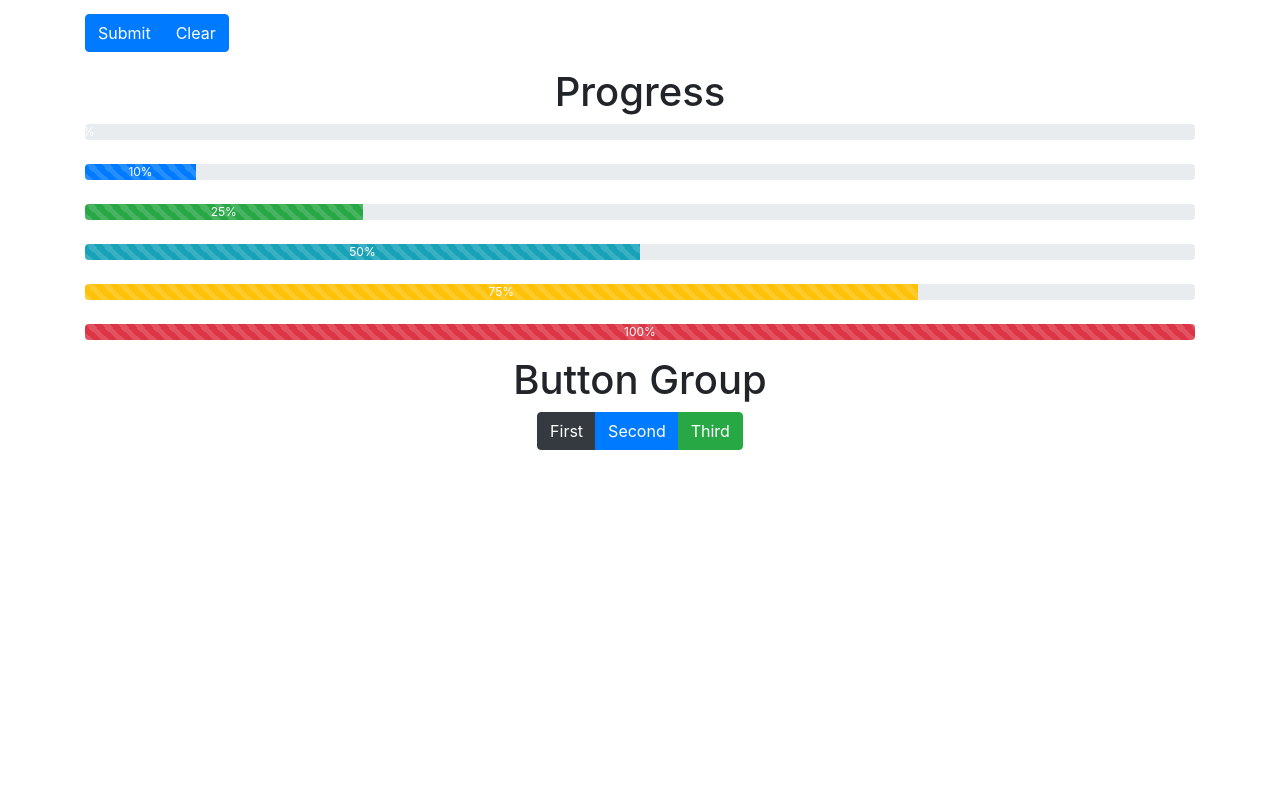
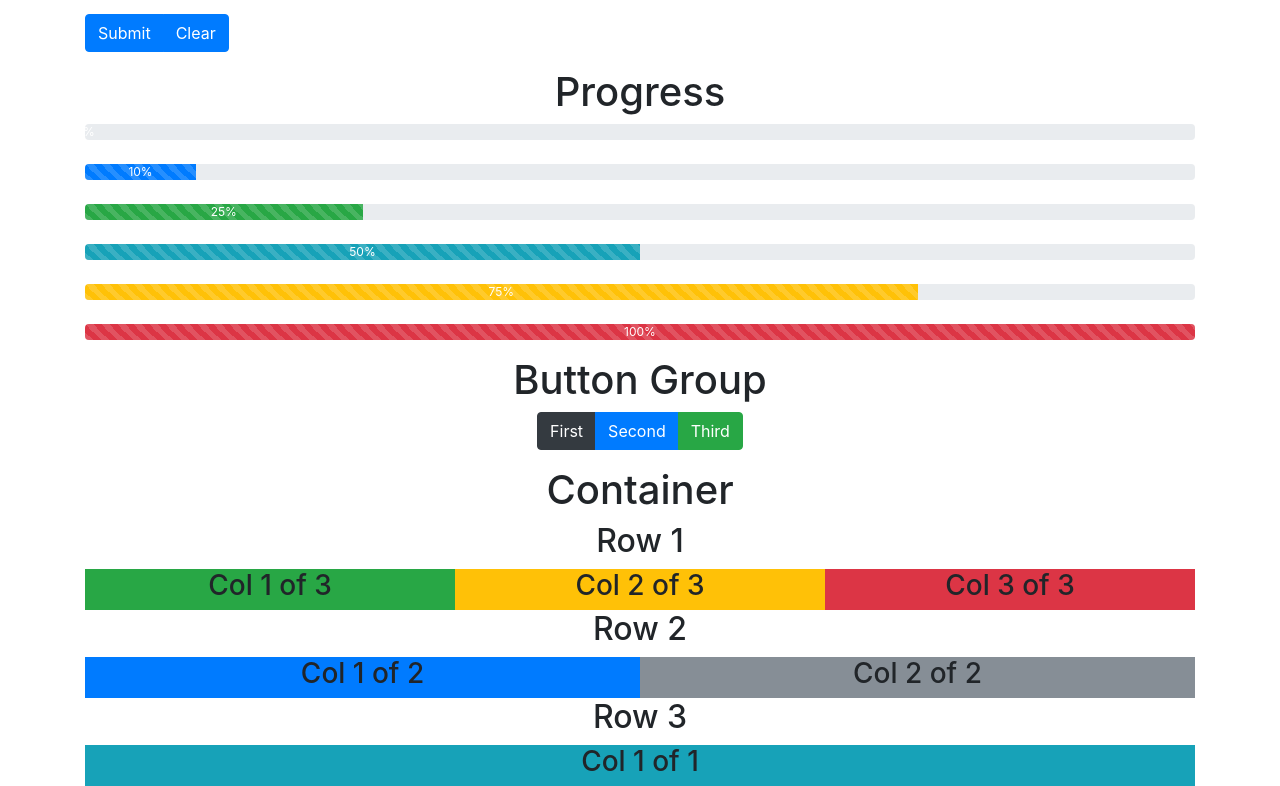
Before and after one commit to Gurenax/react-bootstrap-components, a React (Create React App) app: page / in a window 1280 px wide. Shown: the part 1831-2617 px from the top of the page. Before the commit the page ends 2281 px from the top, so only its background shows below. Built offline with nearby package versions, Linux system fonts and the light colour scheme.

Commit message:
Add Row and Col components

```diff
--- a/src/App.js
+++ b/src/App.js
@@ -16,6 +16,8 @@ import Checkbox from './components/forms/Checkbox'
 import Progress from './components/Progress'
 import ButtonGroup from './components/ButtonGroup'
 import Container from './components/Container'
+import Row from './components/Row'
+import Col from './components/Col'
 
 
 class App extends Component {
@@ -119,8 +121,29 @@ class App extends Component {
             </ButtonGroup>
           </div>
 
+          <div className='mt-3'>
+            <h1>Container</h1>
+            <Container variation='fluid'>
+              <h2>Row 1</h2>
+              <Row>
+                <Col size='md' span='4' options='bg-success'><h3>Col 1 of 3</h3></Col>
+                <Col size='md' span='4' options='bg-warning'><h3>Col 2 of 3</h3></Col>
+                <Col size='md' span='4' options='bg-danger'><h3>Col 3 of 3</h3></Col>
+              </Row>
+
+              <h2>Row 2</h2>
+              <Row>
+                <Col size='md' span='6' options='bg-primary'><h3>Col 1 of 2</h3></Col>
+                <Col size='md' span='6' options='bg-secondary'><h3>Col 2 of 2</h3></Col>
+              </Row>
+
+              <h2>Row 3</h2>
+              <Row>
+                <Col size='md' span='12' options='bg-info'><h3>Col 1 of 1</h3></Col>
+              </Row>
+            </Container>
+          </div>
         </Container>
-
       </div>
 
     );
--- /dev/null
+++ b/src/components/Col.js
@@ -0,0 +1,27 @@
+import React from 'react'
+
+/*
+*   Col component
+*   children - components inside the Row component
+*   size - size of screen (i.e. sm, md, lg, xl)
+*   span - column span
+*/
+const Col = ({ children, size, span, options }) => {
+  let className = 'col'
+  if (!!size) {
+    className += `-${size}`
+  }
+  if (!!span) {
+    className += `-${span}`
+  }
+  if (!!options) {
+    className += ` ${options}`
+  }
+  return (
+    <div class={ className }>
+      {children}
+    </div>
+  )
+}
+
+export default Col
--- a/src/components/Container.js
+++ b/src/components/Container.js
@@ -2,7 +2,7 @@ import React from 'react'
 
 const Container = ({ children, variation }) => {
   let className = 'container'
-  if (variation) {
+  if (!!variation) {
     className += `-${variation}`
   }
   return (
--- /dev/null
+++ b/src/components/Row.js
@@ -0,0 +1,20 @@
+import React from 'react'
+
+/*
+*   Row component
+*   children - components inside the Row component
+*   options - optional classes
+*/
+const Row = ({ children, options }) => {
+  let className = 'row'
+  if (!!options) {
+    className += ` ${options}`
+  }
+  return (
+    <div class={ className }>
+      {children}
+    </div>
+  )
+}
+
+export default Row
```
